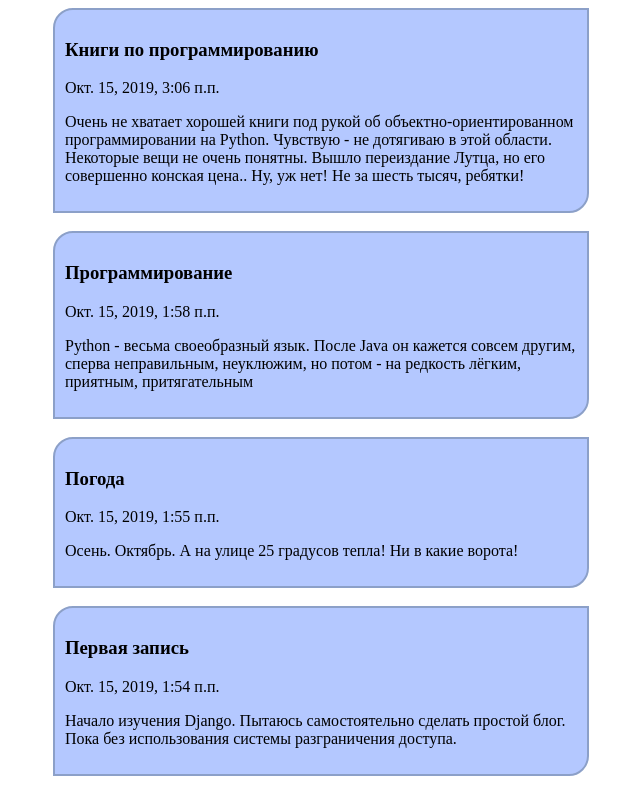
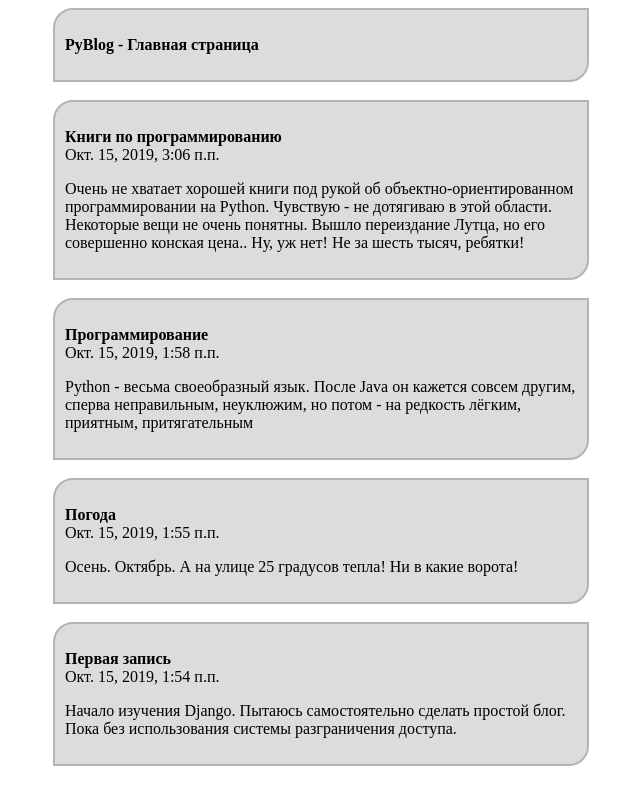
Before and after one commit to SergeyLebidko/PyNote, a Django app: page /index/ in a window 1280 px wide. Shown: the whole page, without its empty margins (319-959 px from the left). After the commit the page ends 766 px from the top, so only its background shows below. Run offline with Django 3.2, Linux system fonts and the light colour scheme; data comes from the database, SQL or seed files in the repository.

Commit message:
Добавлен вывод заголовка страницы перед списком записей

```diff
--- a/main/static/main/style.css
+++ b/main/static/main/style.css
@@ -1,8 +1,8 @@
-div#tp{
-    background-color: RGB(180, 200, 255);
+div.topic_block{
+    background-color: RGB(220, 220, 220);
     border-top-left-radius: 20px;
     border-bottom-right-radius: 20px;
-    border: 2px solid RGB(140,160,200);
+    border: 2px solid RGB(180,180,180);
     padding: 10px;
     margin-left: auto;
     margin-right: auto;
--- a/main/templates/layout/basic.html
+++ b/main/templates/layout/basic.html
@@ -4,10 +4,14 @@
 <html lang="en">
 <head>
     <meta charset="UTF-8">
-    <link rel="stylesheet" type="text/css" href={% static 'main/style.css' %}/>
+    <link rel="stylesheet" type="text/css" href="{% static 'main/style.css' %}"/>
     <title>PyBlog</title>
 </head>
 <body>
+<div class="topic_block">
+    <p><b>PyBlog - Главная страница</b></p>
+</div>
+<br>
 {% block content %}
 {% endblock %}
 </body>
--- a/main/templates/main/index.html
+++ b/main/templates/main/index.html
@@ -2,9 +2,9 @@
 
 {% block content %}
     {% for topic in topics %}
-        <div id="tp">
+        <div class='topic_block'>
             <p>
-            <h3>{{ topic.title }}</h3>
+            <b>{{ topic.title }}</b><br>
             {{ topic.published }}
             </p>
             <p>{{ topic.content }}</p>
```
